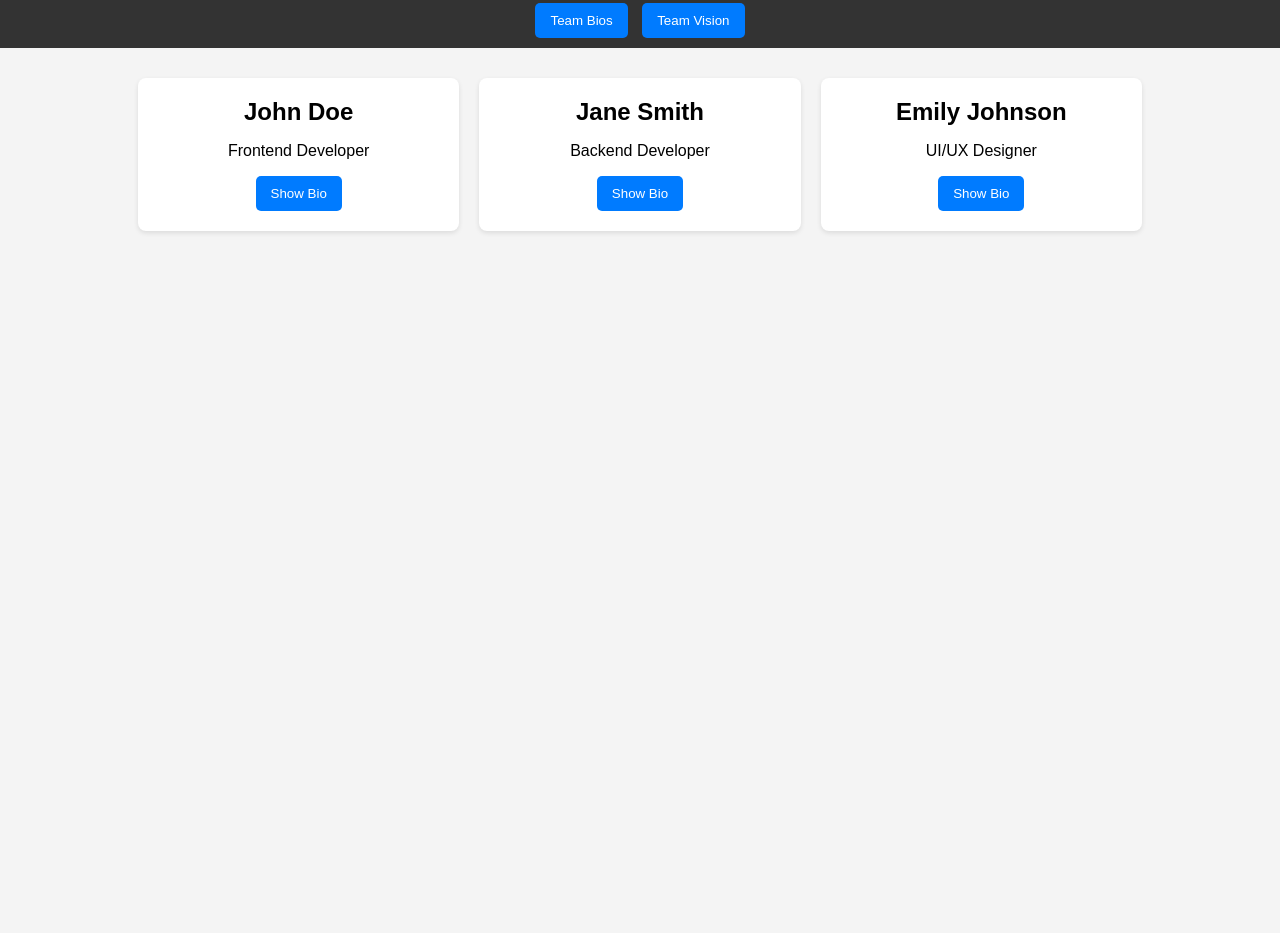
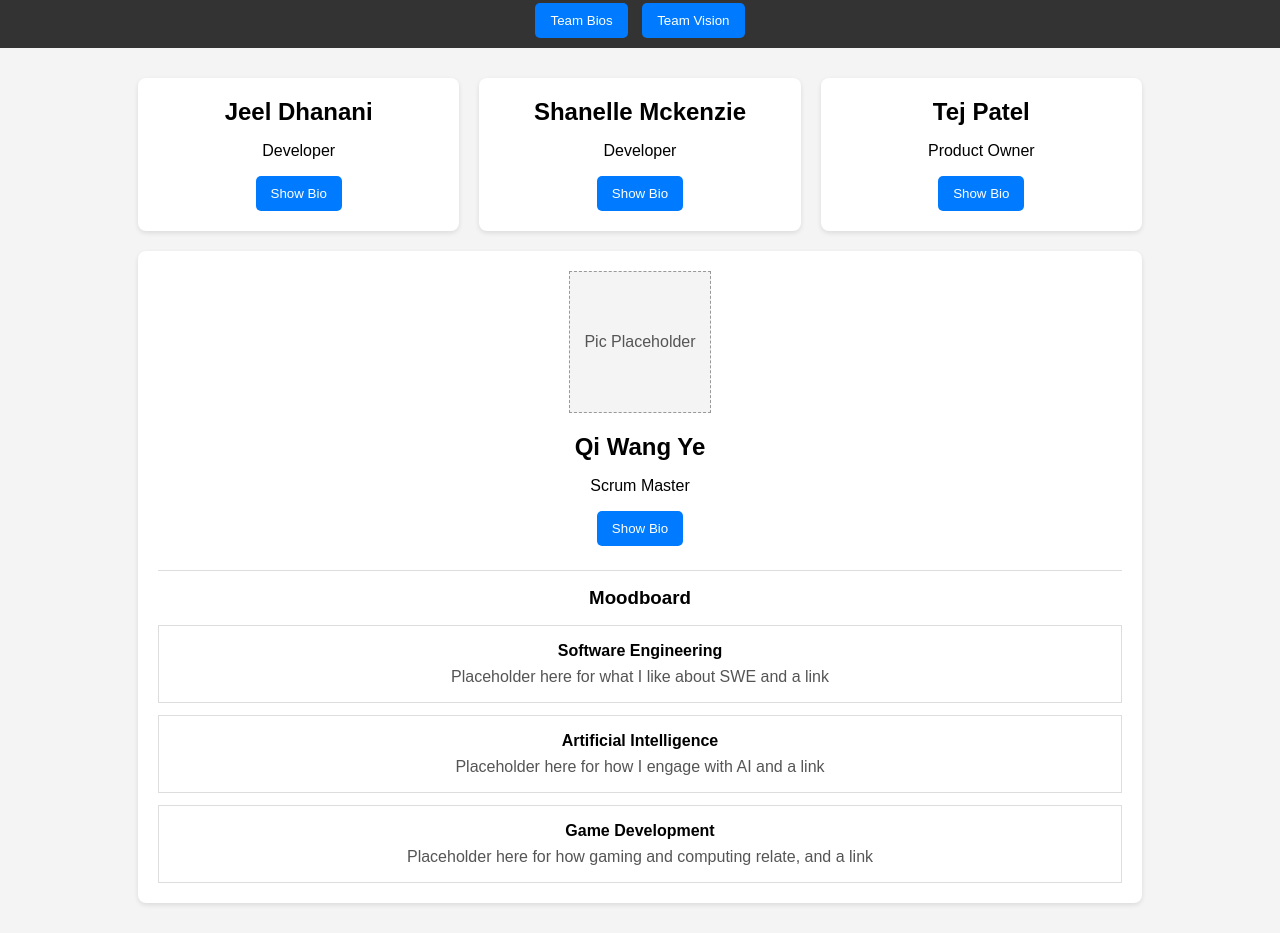
Before and after one commit to qiwara/ITSC3155_GroupWebpage, a plain HTML site: page index.html in a window 1280 px wide. Shown: the part 261-1194 px from the top of the page. Before the commit the page ends 800 px from the top, so only its background shows below. Drawn offline with Linux system fonts and the light colour scheme.

Commit message:
Feat: Added layout & placeholders for Qi's Bio

```diff
--- a/index.html
+++ b/index.html
@@ -24,23 +24,62 @@
 <div id="bios" class="container">
     <!-- Each card represents an individual team member -->
     <div class="card">
-        <h2>John Doe</h2>
-        <p>Frontend Developer</p>
+        <h2>Jeel Dhanani</h2>
+        <p>Developer</p>
         <button onclick="toggleBio('bio1')">Show Bio</button>
-        <p id="bio1" class="bio">John is a skilled frontend developer with 5 years of experience in creating responsive web applications.</p>
+        <p id="bio1" class="bio">Jeel is an experienced developer who...</p>
     </div>
     <div class="card">
-        <h2>Jane Smith</h2>
-        <p>Backend Developer</p>
+        <h2>Shanelle Mckenzie</h2>
+        <p>Developer</p>
         <button onclick="toggleBio('bio2')">Show Bio</button>
-        <p id="bio2" class="bio">Jane is a backend developer specializing in server-side logic and database management.</p>
+        <p id="bio2" class="bio">Shanelle is an experienced developer who...</p>
     </div>
     <div class="card">
-        <h2>Emily Johnson</h2>
-        <p>UI/UX Designer</p>
+        <h2>Tej Patel</h2>
+        <p>Product Owner</p>
         <button onclick="toggleBio('bio3')">Show Bio</button>
-        <p id="bio3" class="bio">Emily is a UI/UX designer with a passion for creating user-friendly interfaces.</p>
+        <p id="bio3" class="bio">Tej is an experienced developer who...</p>
     </div>
+
+    <!-- Qi's section -->
+    <article class="card qi-card">
+        <div
+            class="qi-picture-placeholder"
+            role="img"
+        >
+            Pic Placeholder
+        </div>
+
+        <h2>Qi Wang Ye</h2>
+        <p>Scrum Master</p>
+
+        <button onclick="toggleBio('bio4', this)">Show Bio</button>
+        <p id="bio4" class="bio">
+            I am a computer scientist interested in Software Engineering, Artificial Intelligence, and Game Development.
+        </p>
+
+        <section class="qi-moodboard">
+            <h3>Moodboard</h3>
+
+            <div class="qi-moodboard-sections">
+                <section class="qi-moodboard-section">
+                    <h4>Software Engineering</h4>
+                    <p>Placeholder here for what I like about SWE and a link</p>
+                </section>
+
+                <section class="qi-moodboard-section">
+                    <h4>Artificial Intelligence</h4>
+                    <p>Placeholder here for how I engage with AI and a link</p>
+                </section>
+
+                <section class="qi-moodboard-section">
+                    <h4>Game Development</h4>
+                    <p>Placeholder here for how gaming and computing relate, and a link</p>
+                </section>
+            </div>
+        </section>
+    </article>
 </div>
 
 <!-- Team vision/mission statement section (hidden by default) -->
--- a/styles.css
+++ b/styles.css
@@ -88,3 +88,50 @@ button {
 button:hover {
     background: #0056b3;
 }
+
+/*================== Qi's layout ==================*/
+.qi-card {
+    min-width: 0;
+}
+
+.qi-picture-placeholder {
+    display: grid;
+    place-items: center;
+    width: 140px;
+    max-width: 100%;
+    height: 140px;
+    margin: 0 auto 20px;
+    border: 1px dashed #999;
+    background-color: #f4f4f4;
+    color: #555;
+}
+
+.qi-moodboard {
+    margin-top: 24px;
+    padding-top: 16px;
+    border-top: 1px solid #ddd;
+}
+
+.qi-moodboard h3 {
+    margin: 0 0 16px;
+}
+
+/* Stack the 3 sections so they are readable in the card */
+.qi-moodboard-sections {
+    display: grid;
+    gap: 12px;
+}
+
+.qi-moodboard-section {
+    padding: 16px;
+    border: 1px solid #ddd;
+}
+
+.qi-moodboard-section h4 {
+    margin: 0 0 8px;
+}
+
+.qi-moodboard-section p {
+    margin: 0;
+    color: #555;
+}
```
